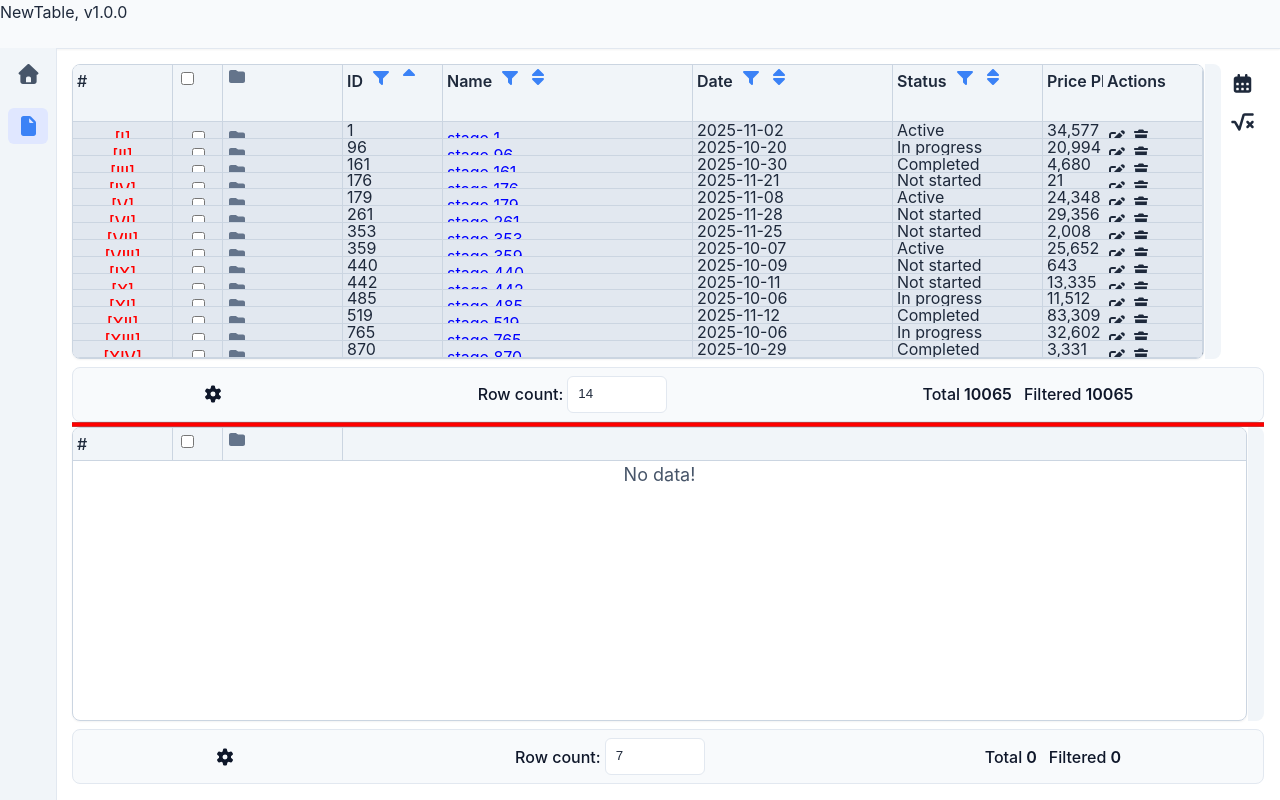
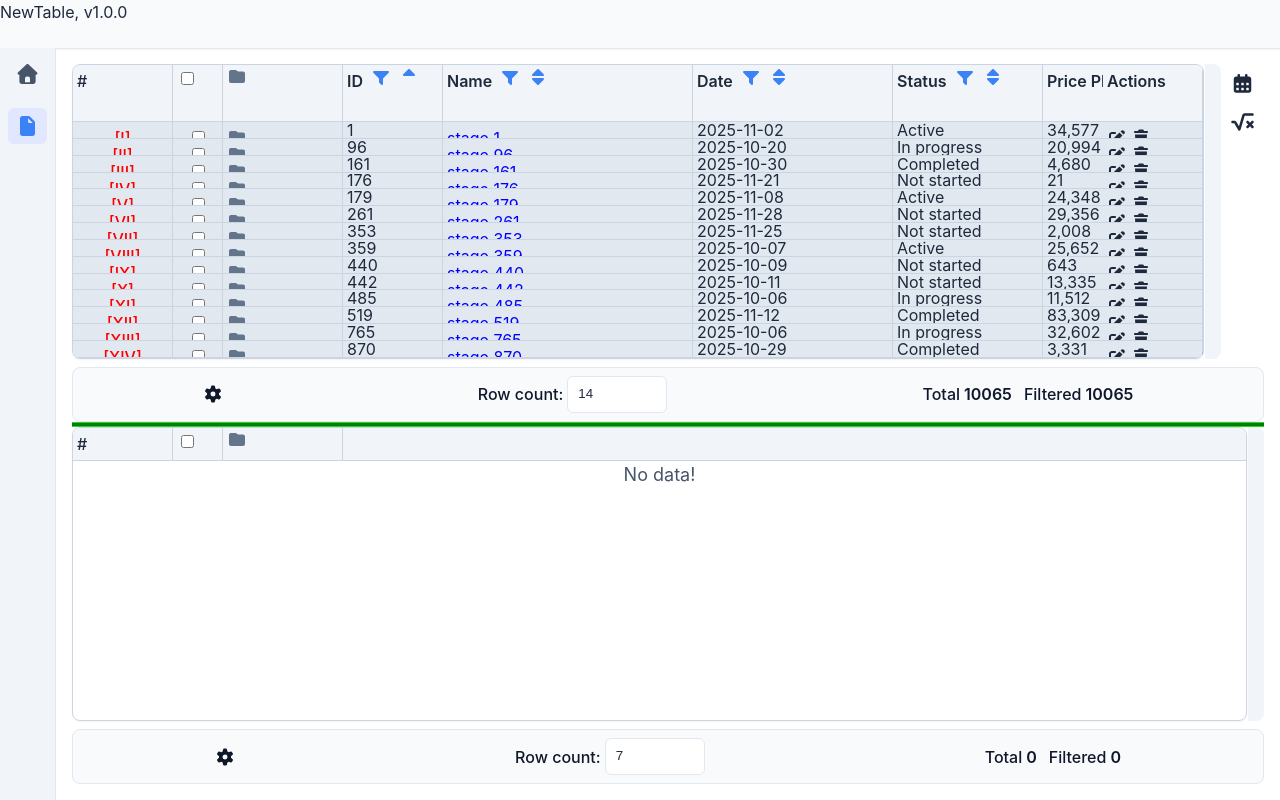
Before and after one commit to kolesnikovsv2018-oss/NewTableVue3, a Vue app: page /test-page-1 in a window 1280 px wide. Built offline with nearby package versions, Linux system fonts and the light colour scheme.

Commit message:
8 - some css updates

```diff
--- a/src/layouts/DefaultLayout/DefaultLayout.vue
+++ b/src/layouts/DefaultLayout/DefaultLayout.vue
@@ -40,9 +40,9 @@ import DefaultLayoutSideNavigation from './components/DefaultLayoutSideNavigatio
   top: 0;
   right: 0;
   height: var(--app-header-height);
-  background-color: var(--app-panel-bg);
-  border-bottom: 1px solid var(--app-panel-border);
-  box-shadow: var(--app-shadow-sm);
+  background-color: var(--app-header-bg);
+  border-bottom: 1px solid var(--app-header-border);
+  box-shadow: var(--app-header-shadow);
 }
 
 .default-layout__side-navigation {
--- a/src/layouts/DefaultLayout/components/DefaultLayoutSideNavigation/DefaultLayoutSideNavigation.vue
+++ b/src/layouts/DefaultLayout/components/DefaultLayoutSideNavigation/DefaultLayoutSideNavigation.vue
@@ -13,7 +13,7 @@ const navItems = [
 </script>
 
 <template>
-  <div>
+  <aside class="side-nav">
     <slot>
       <nav class="side-nav__inner">
         <RouterLink
@@ -33,10 +33,15 @@ const navItems = [
         </RouterLink>
       </nav>
     </slot>
-  </div>
+  </aside>
 </template>
 
 <style scoped>
+.side-nav {
+  width: var(--app-sidebar-width);
+  box-sizing: border-box;
+}
+
 .side-nav__inner {
   display: flex;
   flex-direction: column;
--- a/src/pages/TestPage1/TestPage1.vue
+++ b/src/pages/TestPage1/TestPage1.vue
@@ -135,7 +135,7 @@ onMounted(() => {
 <template>
   <div class="test-page1">
     <NewSplitter
-      color="red"
+      color="green"
       :minDivSize="200"
       :currentDiv1Size="splitterDiv1Height"
       class="test-page1__splitter-wrapper"
--- a/src/styles/variables.css
+++ b/src/styles/variables.css
@@ -64,6 +64,12 @@
   --app-content-padding: 1rem;
   --app-gap: 1rem;
 
+  /* Header */
+  --app-header-bg: #f8fafc; /* slate-50 */
+  --app-header-border: #e2e8f0; /* slate-200 */
+  --app-header-text: var(--app-text-primary);
+  --app-header-shadow: var(--app-shadow-sm);
+
   /* Sidebar */
   --app-sidebar-bg: #f1f5f9; /* slate-100 */
   --app-sidebar-border: #e2e8f0; /* slate-200 */
```
